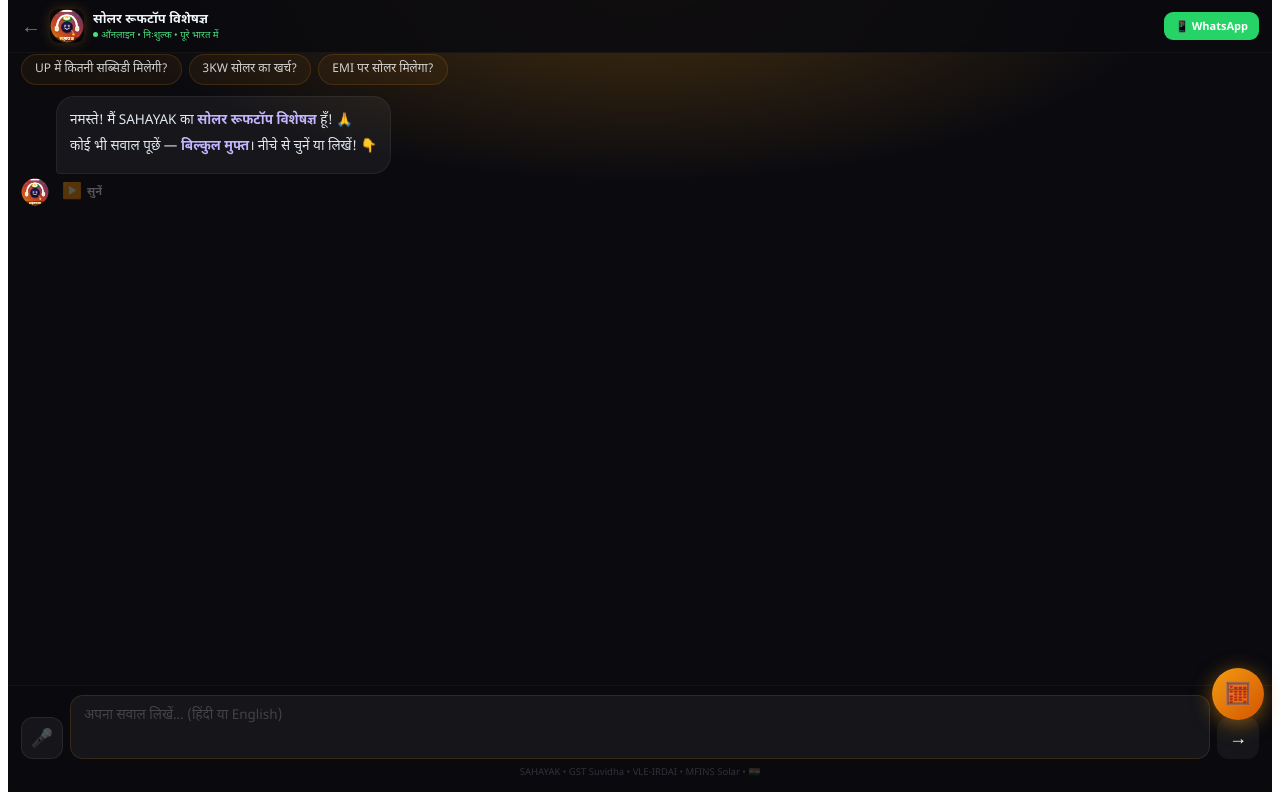
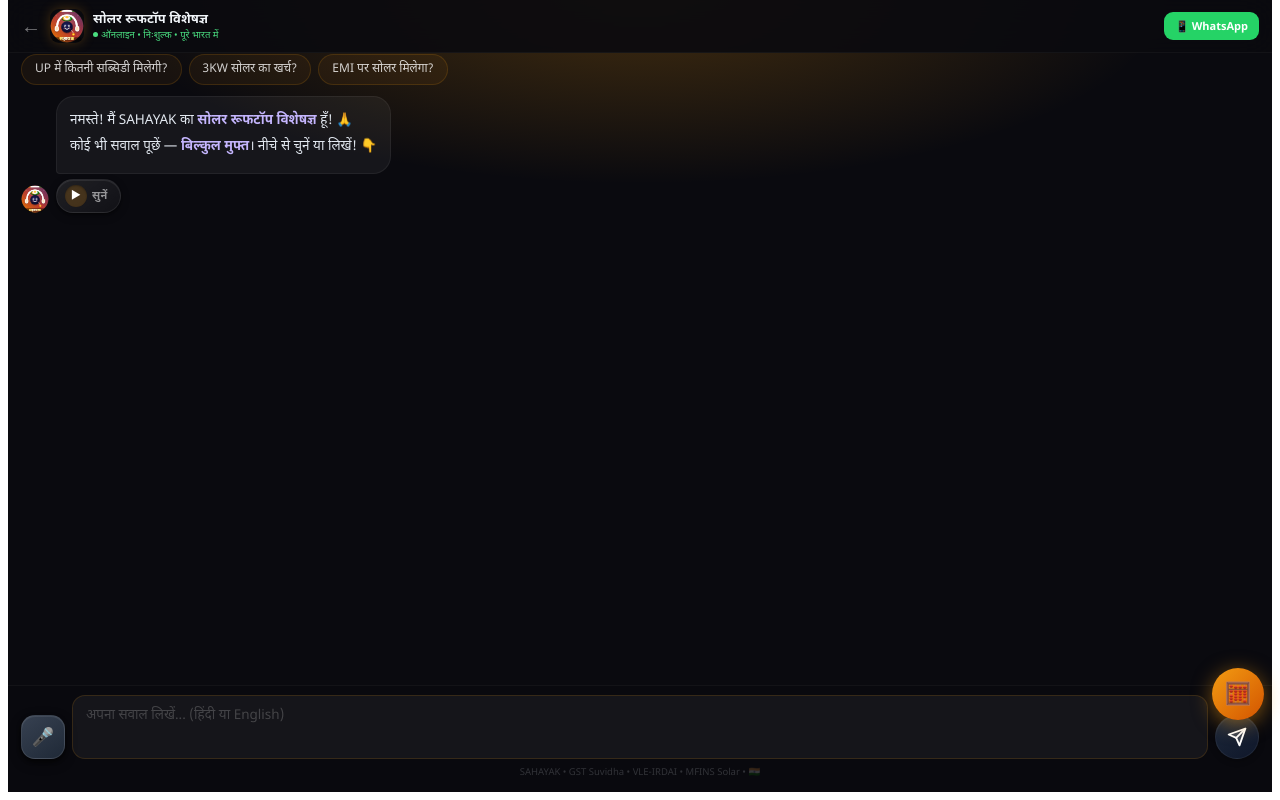
Before and after one commit to xsuvidha/sahayak-app, a React (Vite) app: page / in a window 1280 px wide. Both pictures are taken after a click on the element 640 px from the left and 263 px from the top of the page. Shown: the part 16-816 px from the top of the page. Built offline with nearby package versions, Linux system fonts and the light colour scheme.

Commit message:
Add files via upload

```diff
--- a/src/App.jsx
+++ b/src/App.jsx
@@ -156,7 +156,8 @@ RESPONSE STYLE:
 - Use simple Indian examples: compare insurance premium to "chai ka kharcha", SIP to "piggy bank", etc.
 - Give specific numbers, not vague answers.
 - Format: 2-3 short paragraphs max. Use bullet points for lists.
-- Speak like a trusted elder brother/sister explaining finances.
+- Speak like a trusted elder brother explaining finances — confident, warm, direct male tone.
+- In Hindi responses, use masculine form: "main batata hoon", "samjhata hoon" etc.
 - NEVER mention any phone number. After 7 exchanges, user will see a WhatsApp button automatically.
 - Do NOT say "feel free to ask" or similar filler phrases.
 
@@ -403,9 +404,18 @@ export default function Sahayak() {
     window.speechSynthesis.cancel();
     const clean = text.replace(/[*#_]/g, "").replace(/[\u0060]/g, "").trim();
     const utt = new SpeechSynthesisUtterance(clean);
-    utt.lang = lang === "english" ? "en-IN" : "hi-IN";
+    const targetLang = lang === "english" ? "en-IN" : "hi-IN";
+    utt.lang = targetLang;
+    // Try to find male voice for gender sync with agent
+    const voices = window.speechSynthesis.getVoices();
+    const maleVoice = voices.find(v =>
+      v.lang.startsWith(lang === "english" ? "en" : "hi") &&
+      (v.name.toLowerCase().includes("male") || v.name.toLowerCase().includes("man") || v.name.toLowerCase().includes("rajan") || v.name.toLowerCase().includes("hemant"))
+    ) || voices.find(v => v.lang.startsWith(lang === "english" ? "en" : "hi"));
+    if (maleVoice) utt.voice = maleVoice;
     utt.rate = 0.88;
-    utt.pitch = 1;
+    utt.pitch = 0.85; // Slightly lower pitch = more masculine
+    utt.volume = 1;
     utt.onend = () => setSpeaking(null);
     utt.onerror = () => setSpeaking(null);
     setSpeaking(idx);
@@ -607,12 +617,31 @@ export default function Sahayak() {
                 {renderText(msg.content)}
               </div>
               {msg.role==="assistant" && (
-                <button onClick={() => handleSpeak(msg.content, i)} style={{ marginTop:4, display:"flex", alignItems:"center", gap:5, background:"none", border:"none", cursor:"pointer", padding:"3px 6px", fontFamily:"inherit", borderRadius:20, transition:"all 0.15s",
-                  color: speaking===i ? agent.color : "rgba(255,255,255,0.3)",
-                  background: speaking===i ? `${agent.color}15` : "transparent",
+                <button onClick={() => handleSpeak(msg.content, i)} style={{
+                  marginTop:5, display:"flex", alignItems:"center", gap:5,
+                  border:"none", cursor:"pointer", fontFamily:"inherit",
+                  borderRadius:22, padding:"5px 12px 5px 8px",
+                  background: speaking===i
+                    ? `linear-gradient(135deg, ${agent.color}, ${agent.color}99)`
+                    : "linear-gradient(145deg,rgba(255,255,255,0.09),rgba(255,255,255,0.03))",
+                  boxShadow: speaking===i
+                    ? `0 4px 15px ${agent.glow}, 0 2px 4px rgba(0,0,0,0.4), inset 0 1px 0 rgba(255,255,255,0.2)`
+                    : "0 3px 8px rgba(0,0,0,0.3), 0 1px 2px rgba(0,0,0,0.4), inset 0 1px 0 rgba(255,255,255,0.08)",
+                  transform: speaking===i ? "translateY(1px)" : "translateY(0)",
+                  border: speaking===i ? "none" : "1px solid rgba(255,255,255,0.08)",
+                  transition:"all 0.18s",
+                  color:"#fff",
                 }}>
-                  <span style={{ fontSize:16 }}>{speaking===i?"⏸":"▶️"}</span>
-                  <span style={{ fontSize:11, fontWeight:600 }}>{speaking===i ? t.stop : t.listen}</span>
+                  <span style={{
+                    width:22, height:22, borderRadius:"50%",
+                    background: speaking===i ? "rgba(255,255,255,0.2)" : `${agent.color}33`,
+                    display:"flex", alignItems:"center", justifyContent:"center",
+                    fontSize:12, flexShrink:0,
+                    boxShadow: "inset 0 1px 2px rgba(0,0,0,0.3)",
+                  }}>{speaking===i?"⏸":"▶"}</span>
+                  <span style={{ fontSize:11, fontWeight:700, letterSpacing:0.3, color: speaking===i ? "#fff" : "rgba(255,255,255,0.55)" }}>
+                    {speaking===i ? t.stop : t.listen}
+                  </span>
                 </button>
               )}
             </div>
@@ -639,8 +668,22 @@ export default function Sahayak() {
       <div style={{ padding:"9px 13px 13px", background:"rgba(10,10,15,0.92)", backdropFilter:"blur(16px)", borderTop:"1px solid rgba(255,255,255,0.04)" }}>
         <div style={{ display:"flex", gap:7, alignItems:"flex-end" }}>
 
-          {/* Mic Button */}
-          <button onClick={startVoice} style={{ width:42, height:42, borderRadius:12, flexShrink:0, background:isListening?"rgba(239,68,68,0.2)":"rgba(255,255,255,0.05)", border:isListening?"1px solid rgba(239,68,68,0.5)":"1px solid rgba(255,255,255,0.08)", cursor:"pointer", color:isListening?"#ef4444":"rgba(255,255,255,0.4)", fontSize:18, display:"flex", alignItems:"center", justifyContent:"center", transition:"all 0.2s", animation:isListening?"pulse 1s infinite":"none" }}>
+          {/* Mic Button - 3D */}
+          <button onClick={startVoice} style={{
+            width:44, height:44, borderRadius:14, flexShrink:0,
+            background: isListening
+              ? "linear-gradient(145deg,#ef4444,#b91c1c)"
+              : "linear-gradient(145deg,#374151,#1f2937)",
+            border: isListening ? "1px solid rgba(239,68,68,0.6)" : "1px solid rgba(255,255,255,0.1)",
+            cursor:"pointer", fontSize:18,
+            display:"flex", alignItems:"center", justifyContent:"center",
+            transition:"all 0.2s",
+            animation: isListening ? "pulse 1s infinite" : "none",
+            boxShadow: isListening
+              ? "0 4px 20px rgba(239,68,68,0.5), 0 2px 4px rgba(0,0,0,0.5), inset 0 1px 0 rgba(255,255,255,0.15)"
+              : "0 4px 12px rgba(0,0,0,0.4), 0 2px 4px rgba(0,0,0,0.5), inset 0 1px 0 rgba(255,255,255,0.08)",
+            transform: isListening ? "translateY(1px) scale(0.97)" : "translateY(0) scale(1)",
+          }}>
             🎤
           </button>
 
@@ -651,7 +694,31 @@ export default function Sahayak() {
             onFocus={e => e.target.style.borderColor=`${agent.color}60`}
             onBlur={e => e.target.style.borderColor=`${agent.color}25`}/>
 
-          <button onClick={() => send()} disabled={!input.trim()||loading} style={{ width:42, height:42, borderRadius:12, flexShrink:0, background:input.trim()&&!loading?`linear-gradient(${agent.grad})`:"rgba(255,255,255,0.05)", border:"none", cursor:input.trim()&&!loading?"pointer":"not-allowed", color:"#fff", fontSize:18, display:"flex", alignItems:"center", justifyContent:"center", transition:"all 0.2s", boxShadow:input.trim()&&!loading?`0 3px 12px ${agent.glow}`:"none" }}>→</button>
+          {/* Instagram-style Send Button */}
+          <button onClick={() => send()} disabled={!input.trim()||loading} style={{
+            width:44, height:44, borderRadius:"50%", flexShrink:0,
+            background: input.trim()&&!loading
+              ? "linear-gradient(145deg,#0ea5e9,#2563eb,#4f46e5)"
+              : "linear-gradient(145deg,#1e293b,#0f172a)",
+            border: input.trim()&&!loading
+              ? "1px solid rgba(99,102,241,0.5)"
+              : "1px solid rgba(255,255,255,0.06)",
+            cursor: input.trim()&&!loading ? "pointer" : "not-allowed",
+            color:"#fff", display:"flex", alignItems:"center", justifyContent:"center",
+            transition:"all 0.2s",
+            boxShadow: input.trim()&&!loading
+              ? "0 4px 20px rgba(79,70,229,0.5), 0 2px 6px rgba(0,0,0,0.5), inset 0 1px 0 rgba(255,255,255,0.2)"
+              : "0 2px 6px rgba(0,0,0,0.3), inset 0 1px 0 rgba(255,255,255,0.04)",
+            transform: input.trim()&&!loading ? "translateY(0)" : "translateY(0)",
+          }}
+          onMouseDown={e=>{ if(input.trim()&&!loading) e.currentTarget.style.transform="translateY(2px) scale(0.95)"; }}
+          onMouseUp={e=>e.currentTarget.style.transform="translateY(0) scale(1)"}
+          onMouseLeave={e=>e.currentTarget.style.transform="translateY(0) scale(1)"}>
+            <svg width="20" height="20" viewBox="0 0 24 24" fill="none">
+              <path d="M22 2L11 13" stroke="white" strokeWidth="2.2" strokeLinecap="round" strokeLinejoin="round"/>
+              <path d="M22 2L15 22L11 13L2 9L22 2Z" stroke="white" strokeWidth="2.2" strokeLinecap="round" strokeLinejoin="round" fill="rgba(255,255,255,0.15)"/>
+            </svg>
+          </button>
         </div>
         <div style={{ fontSize:9.5, opacity:0.18, textAlign:"center", marginTop:6 }}>SAHAYAK • GST Suvidha • VLE-IRDAI • MFINS Solar • 🇮🇳</div>
       </div>
```
